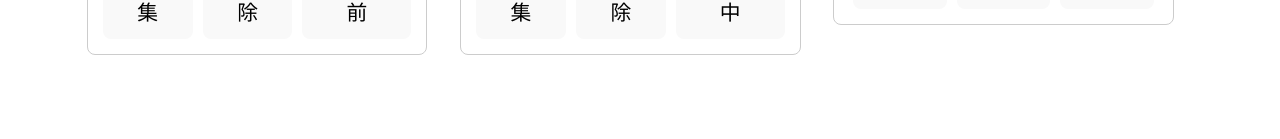
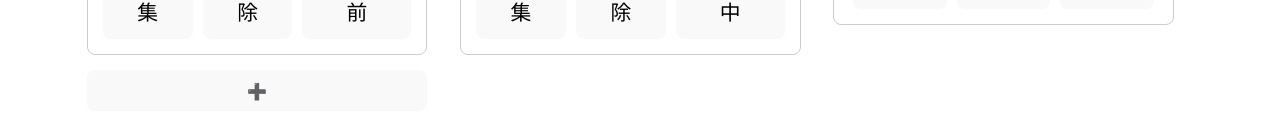
Before and after one commit to 23soe/team-task-manager, a Vue app in the folder frontend/: page /tasks in a window 1280 px wide. Shown: the part 723-862 px from the top of the page. Built offline with nearby package versions, Linux system fonts and the light colour scheme.

Commit message:
✨ feat(frontend) : タスク作成ボタン追加

```diff
--- a/frontend/src/views/TaskListView.vue
+++ b/frontend/src/views/TaskListView.vue
@@ -17,11 +17,27 @@ const selectedAssignee = ref('')   // 担当者選択
 const selectedCategory = ref('')   // カテゴリ選択
 const selectedStatus = ref('') // ステータス選択
 
+const isNewTask = ref(false) // 新規タスクフラグ
+
 const editingTask = ref(null) // 編集中のタスク
 const isEditModalOpen = ref(false)
 
 const deletingTask = ref(null) // 削除中のタスク
 const isDeleteModalOpen = ref(false)
+
+const startCreate = () => {
+  editingTask.value = {
+    id: Date.now(), //使用するための一時的なID
+    title: '',
+    contents: '',
+    dueDate: '',
+    userIds: [],
+    category: '',
+    status: '開始前'  // 新規タスクは開始前からスタート
+  }
+  isNewTask.value = true
+  isEditModalOpen.value = true
+}
 
 const getAssignees = (userIds) => {
   return users.filter(user => userIds.includes(user.id))
@@ -68,7 +84,6 @@ const tasksCompleted = computed(() => {
   })
 })
 
-
 const toggleStatus = (task) => {
   if (task.status === '開始前') {
     task.status = '進行中'
@@ -112,12 +127,17 @@ const startEdit = (task) => {
 }
 
 const saveEdit = () => {
-  const index = tasks.value.findIndex(t => t.id === editingTask.value.id)
-  if (index !== -1) {
-    tasks.value[index] = { ...editingTask.value }
+  if (isNewTask.value) {
+    tasks.value.push({ ...editingTask.value })
+  } else {
+    const index = tasks.value.findIndex(t => t.id === editingTask.value.id)
+    if (index !== -1) {
+      tasks.value[index] = { ...editingTask.value }
+    }
   }
+  editingTask.value = null
   isEditModalOpen.value = false
-  editingTask.value = null
+  isNewTask.value = false
 }
 
 const cancelEdit = () => {
@@ -162,6 +182,7 @@ const cancelEdit = () => {
           @edit="startEdit"
           @request-delete="requestDelete"
         />
+        <button @click="startCreate" class="create-button">➕</button>
       </section>
 
       <section class="task-status-section">
@@ -240,6 +261,14 @@ const cancelEdit = () => {
 </template>
 
 <style scoped>
+.create-button {
+  width: 100%;
+  border-radius: 8px;
+  border: none;
+  cursor: pointer;
+  font-size: 16px;
+}
+
 .task-section {
   margin: 0 atuo;
   display: flex;
```
